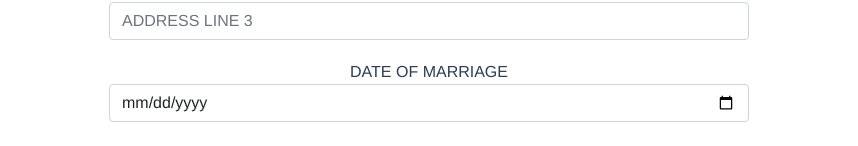
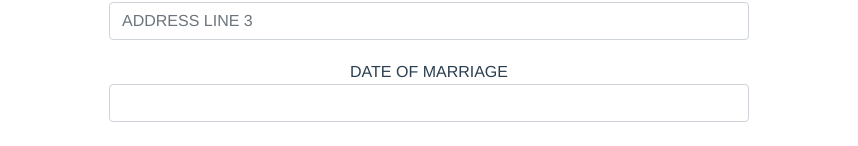
Before and after one commit to RakshithNM/marriagecertificate, a Vue app: page / in a window 1280 px wide. Shown: the part 798-944 px from the top of the page, without its empty margins (211-1069 px from the left). Built offline with nearby package versions, Linux system fonts and the light colour scheme.

Commit message:
Made input type text for date

```diff
--- a/src/App.vue
+++ b/src/App.vue
@@ -21,7 +21,7 @@
         <label for="date">DATE OF MARRIAGE</label>
         <input
           class="form-control"
-          id="date" name="date" type="date"
+          id="date" name="date" type="text"
           v-model="date" />
 
         <label for="registernumber">REGISTER NUMBER</label>
```
